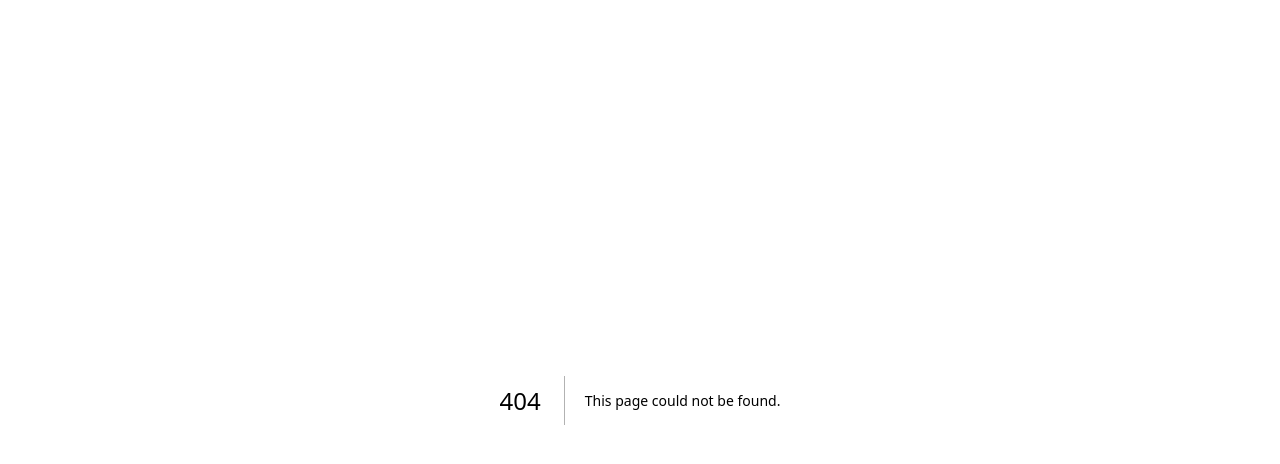
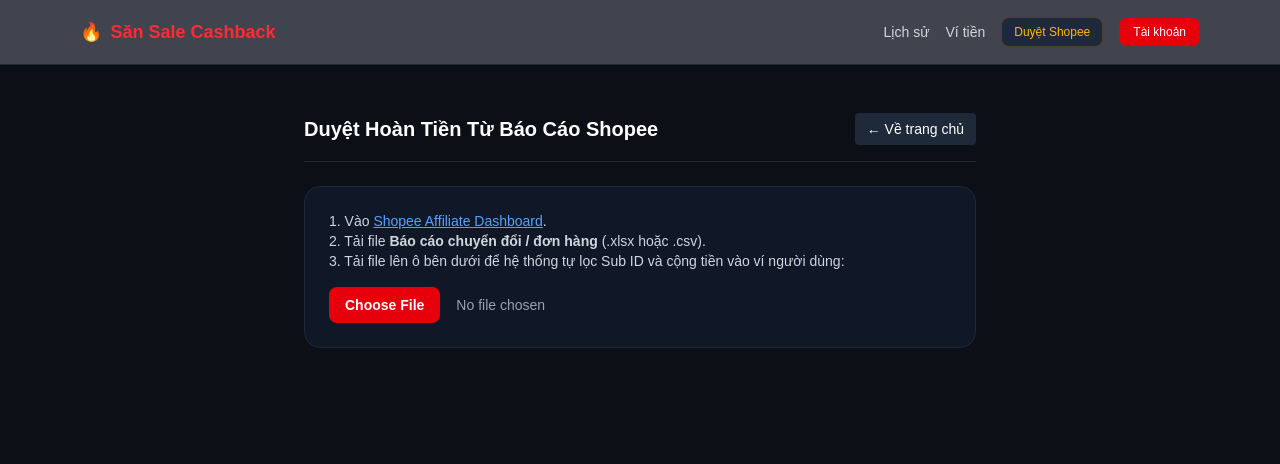
Before and after one commit to Toanz1/san-sale-cashback, a Next.js app: page /admin/orders in a window 1280 px wide. Before the commit this address had no page. Shown: the top 464 px of the page. Built offline with nearby package versions, Linux system fonts and the light colour scheme; no server answers.

Commit message:
Fix og-image filename and complete global navbar layout

```diff
--- /dev/null
+++ b/app/admin/orders/page.tsx
@@ -0,0 +1,99 @@
+'use client';
+
+import React, { useState } from 'react';
+import * as XLSX from 'xlsx';
+import { supabase } from '@/lib/supabaseClient';
+import Link from 'next/link';
+
+export default function AdminUploadOrders() {
+  const [loading, setLoading] = useState(false);
+  const [resultMsg, setResultMsg] = useState('');
+
+  const handleFileUpload = async (e: React.ChangeEvent<HTMLInputElement>) => {
+    const file = e.target.files?.[0];
+    if (!file) return;
+
+    setLoading(true);
+    setResultMsg('Đang đọc dữ liệu từ file...');
+
+    try {
+      const data = await file.arrayBuffer();
+      const workbook = XLSX.read(data);
+      const sheetName = workbook.SheetNames[0];
+      const sheet = workbook.Sheets[sheetName];
+      const json: any[] = XLSX.utils.sheet_to_json(sheet);
+
+      let successCount = 0;
+
+      for (const row of json) {
+        // Tìm các cột tương ứng trong file báo cáo Shopee xuất ra
+        const orderId = row['Mã đơn hàng'] || row['Order ID'] || row['order_id'];
+        const subId = row['Sub ID'] || row['Sub_id 1'] || row['sub_id1'] || row['sub_id'];
+        const commission = Number(row['Hoa hồng'] || row['Estimated Commission'] || row['commission'] || 0);
+
+        // Bỏ qua nếu không có sub_id hoặc sub_id là guest
+        if (!subId || subId === 'guest' || !orderId || commission <= 0) continue;
+
+        // Hoàn lại 70% hoa hồng cho khách
+        const cashback = Math.round(commission * 0.7);
+
+        // 1. Lưu vào bảng orders
+        await supabase.from('orders').upsert({
+          order_id: String(orderId),
+          user_id: String(subId),
+          platform: 'Shopee',
+          order_value: Number(row['Giá trị đơn hàng'] || row['Total Purchase Amount'] || 0),
+          commission: commission,
+          cashback_amount: cashback,
+          status: 'approved',
+          updated_at: new Date().toISOString(),
+        }, { onConflict: 'order_id' });
+
+        // 2. Cộng trực tiếp vào số dư ví của khách
+        await supabase.rpc('handle_order_cashback', {
+          p_user_id: String(subId),
+          p_cashback_amount: cashback,
+          p_status: 'approved',
+        });
+
+        successCount++;
+      }
+
+      setResultMsg(`Đã xử lý xong! Cập nhật thành công ${successCount} đơn hàng có Sub ID.`);
+    } catch (err: any) {
+      setResultMsg(`Lỗi xử lý file: ${err.message}`);
+    } finally {
+      setLoading(false);
+    }
+  };
+
+  return (
+    <div className="min-h-screen bg-[#0d0f17] text-white p-6 md:p-12">
+      <div className="max-w-2xl mx-auto space-y-6">
+        <div className="flex justify-between items-center pb-4 border-b border-gray-800">
+          <h1 className="text-xl font-bold">Duyệt Hoàn Tiền Từ Báo Cáo Shopee</h1>
+          <Link href="/" className="text-sm bg-gray-800 px-3 py-1.5 rounded">← Về trang chủ</Link>
+        </div>
+
+        <div className="p-6 bg-gray-900 border border-gray-800 rounded-2xl space-y-4">
+          <p className="text-sm text-gray-300">
+            1. Vào <a href="https://affiliate.shopee.vn" target="_blank" className="text-blue-400 underline">Shopee Affiliate Dashboard</a>.<br />
+            2. Tải file <b>Báo cáo chuyển đổi / đơn hàng</b> (.xlsx hoặc .csv).<br />
+            3. Tải file lên ô bên dưới để hệ thống tự lọc Sub ID và cộng tiền vào ví người dùng:
+          </p>
+
+          <input
+            type="file"
+            accept=".xlsx, .xls, .csv"
+            onChange={handleFileUpload}
+            disabled={loading}
+            className="block w-full text-sm text-gray-400 file:mr-4 file:py-2 file:px-4 file:rounded-lg file:border-0 file:text-sm file:font-semibold file:bg-red-600 file:text-white hover:file:bg-red-500 cursor-pointer"
+          />
+
+          {loading && <p className="text-yellow-400 text-sm">Đang tính toán và cộng tiền vào ví...</p>}
+          {resultMsg && <div className="p-3 bg-gray-800 text-sm rounded border border-gray-700 text-emerald-400">{resultMsg}</div>}
+        </div>
+      </div>
+    </div>
+  );
+}
--- a/app/layout.tsx
+++ b/app/layout.tsx
@@ -1,60 +1,69 @@
-import type { Metadata } from 'next';
-import { Inter } from 'next/font/google';
-import './globals.css';
+import type { Metadata } from "next";
+import "./globals.css";
+import Link from "next/link";
 
-const inter = Inter({ subsets: ['latin'] });
-
-// Cấu hình thông tin SEO và Open Graph
 export const metadata: Metadata = {
-  metadataBase: new URL('https://san-sale-cashback-742y.vercel.app'),
-  title: 'Săn Sale Hoàn Tiền - Mua Sắm Shopee, Lazada Nhận Hoàn Tiền Thật',
-  description: 'Dán link sản phẩm Shopee, Lazada nhận lại tiền hoàn trực tiếp vào tài khoản ngân hàng. Tiết kiệm tối đa khi mua sắm online với tỷ lệ hoàn tiền tới 70%.',
-  keywords: [
-    'săn sale hoàn tiền',
-    'hoàn tiền shopee',
-    'cashback shopee',
-    'mã giảm giá shopee',
-    'hoàn tiền lazada',
-    'tiếp thị liên kết hoàn tiền'
-  ],
-  authors: [{ name: 'Săn Sale Hoàn Tiền' }],
-  creator: 'Săn Sale Hoàn Tiền',
+  title: "Săn Sale Hoàn Tiền - Mua sắm Shopee nhận Cashback",
+  description: "Dán link sản phẩm Shopee nhận hoàn tiền mặt tự động về tài khoản ngân hàng.",
   openGraph: {
-    title: 'Săn Sale Hoàn Tiền - Mua Sắm Shopee, Lazada Nhận Hoàn Tiền Thật',
-    description: 'Dán link sản phẩm bất kỳ, nhận lại tiền mặt hoàn về tài khoản. Rút tiền nhanh chóng, minh bạch!',
-    url: 'https://san-sale-cashback-742y.vercel.app',
-    siteName: 'Săn Sale Hoàn Tiền',
+    title: "Săn Sale Hoàn Tiền - Tiết kiệm tối đa khi mua sắm",
+    description: "Nhận hoàn tiền hoa hồng lên đến 70% khi mua sắm qua link Shopee.",
+    url: "https://san-sale-cashback-742y.vercel.app",
+    siteName: "Săn Sale Hoàn Tiền",
     images: [
       {
-        url: '/og-image.png',
+        url: "/og-image.png",
         width: 1200,
         height: 630,
-        alt: 'Săn Sale Hoàn Tiền - Mua sắm hoàn tiền',
+        alt: "Săn Sale Cashback Banner",
       },
     ],
-    locale: 'vi_VN',
-    type: 'website',
-  },
-  twitter: {
-    card: 'summary_large_image',
-    title: 'Săn Sale Hoàn Tiền - Mua Sắm Shopee, Lazada Nhận Hoàn Tiền Thật',
-    description: 'Dán link mua sắm Shopee & Lazada nhận hoàn tiền tự động về tài khoản ngân hàng.',
-    images: ['/og-image.png'],
-  },
-  robots: {
-    index: true,
-    follow: true,
+    locale: "vi_VN",
+    type: "website",
   },
 };
 
 export default function RootLayout({
   children,
-}: {
+}: Readonly<{
   children: React.ReactNode;
-}) {
+}>) {
   return (
     <html lang="vi">
-      <body className={inter.className}>{children}</body>
+      <body className="bg-[#0d0f17] text-white antialiased min-h-screen flex flex-col">
+        {/* Header điều hướng chung */}
+        <header className="border-b border-gray-800 bg-[#121624]/80 backdrop-blur sticky top-0 z-50">
+          <div className="max-w-6xl mx-auto px-4 h-16 flex items-center justify-between">
+            <Link href="/" className="font-extrabold text-lg text-red-500 flex items-center gap-2">
+              🔥 <span>Săn Sale Cashback</span>
+            </Link>
+
+            <nav className="flex items-center gap-4 text-sm">
+              <Link href="/history" className="text-gray-300 hover:text-white transition">
+                Lịch sử
+              </Link>
+              <Link href="/wallet" className="text-gray-300 hover:text-white transition">
+                Ví tiền
+              </Link>
+              <Link
+                href="/admin/orders"
+                className="text-xs bg-gray-800 hover:bg-gray-700 text-amber-400 px-3 py-1.5 rounded-lg border border-amber-500/20 transition"
+              >
+                Duyệt Shopee
+              </Link>
+              <Link
+                href="/login"
+                className="bg-red-600 hover:bg-red-500 text-white text-xs px-3.5 py-1.5 rounded-lg font-medium transition"
+              >
+                Tài khoản
+              </Link>
+            </nav>
+          </div>
+        </header>
+
+        {/* Nội dung trang */}
+        <main className="flex-1">{children}</main>
+      </body>
     </html>
   );
 }
--- a/app/page.tsx
+++ b/app/page.tsx
@@ -442,7 +442,7 @@
                 <div>
                   <h4 className="font-bold text-white mb-0.5">Tìm sản phẩm & Sao chép link</h4>
                   <p className="text-slate-400 text-xs leading-relaxed">
-                    Vào ứng dụng Shopee/Lazada, chọn món đồ cần mua rồi bấm <strong>Chia sẻ ➔ Sao chép liên kết</strong>.
+                    Vào ứng dụng Shopee, Lazada & TikTok Shop chọn món đồ cần mua rồi bấm <strong>Chia sẻ ➔ Sao chép liên kết</strong>.
                   </p>
                 </div>
               </div>
--- a/package.json
+++ b/package.json
@@ -13,12 +13,15 @@
     "@supabase/supabase-js": "^2.116.0",
     "lucide-react": "^1.47.0",
     "next": "16.3.5",
+    "papaparse": "^5.7.0",
     "react": "19.2.8",
-    "react-dom": "19.2.8"
+    "react-dom": "19.2.8",
+    "xlsx": "^0.18.5"
   },
   "devDependencies": {
     "@tailwindcss/postcss": "^4",
     "@types/node": "^20",
+    "@types/papaparse": "^5.5.2",
     "@types/react": "^19",
     "@types/react-dom": "^19",
     "eslint": "^9",
```
Also changed, not shown: 2 other files (tests, documents, lock files or other folders).
